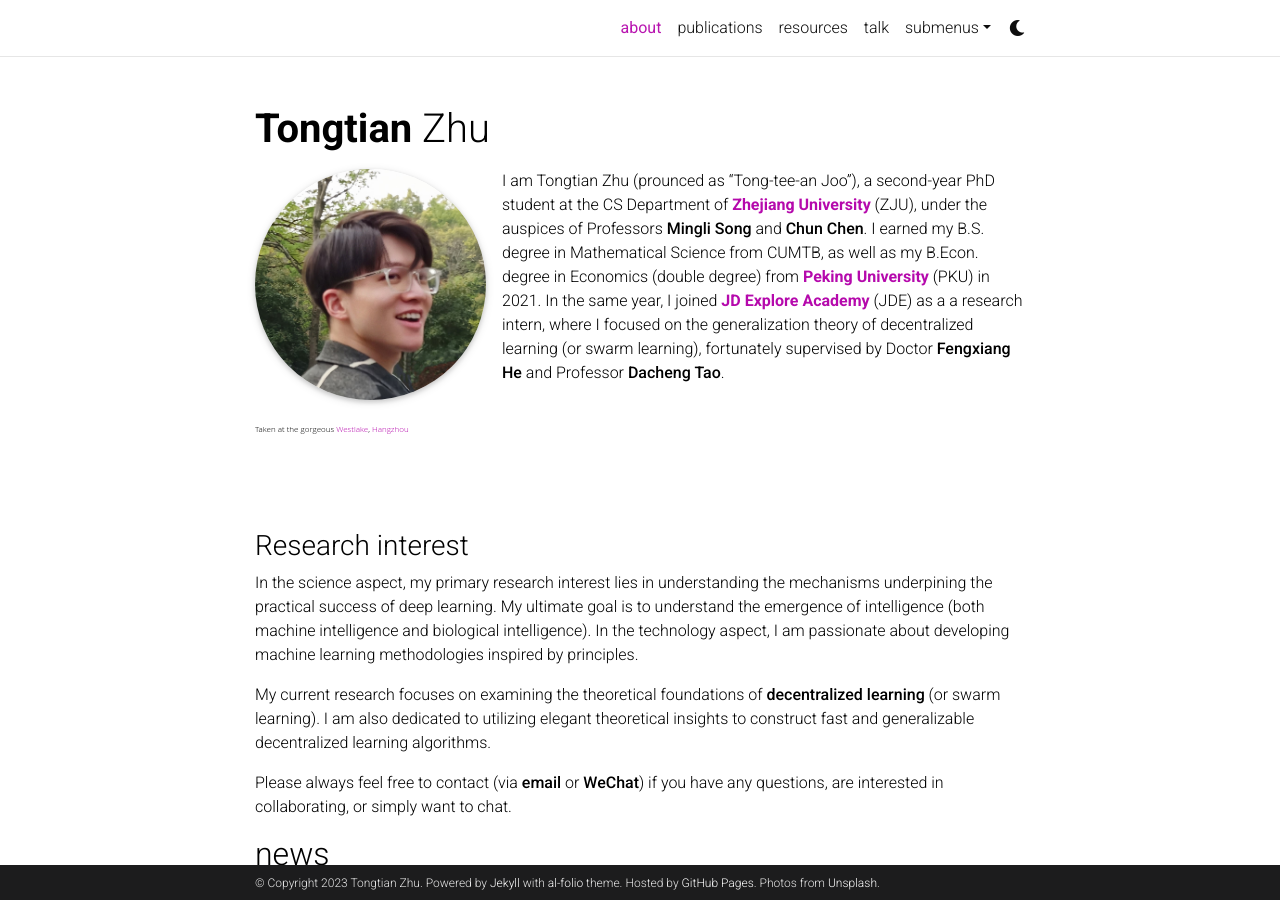
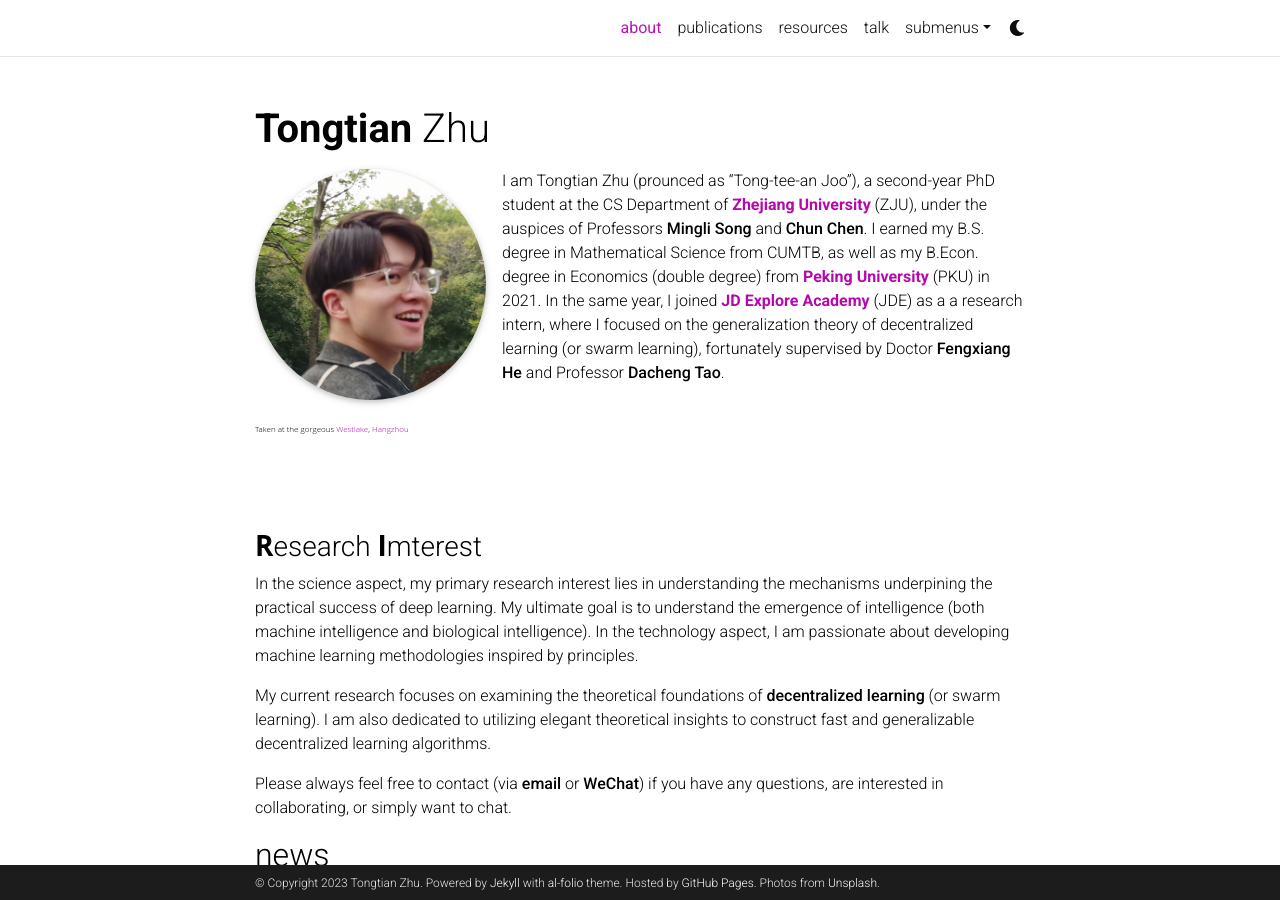
Before and after one commit to Raiden-Zhu/Raiden-Zhu.github.io, a Jekyll site: the page built from _pages/about.md, in a window 1280 px wide and 900 px high. Built offline with Jekyll 4.4.1, drawn with Linux system fonts in a browser that asks for light colours; full-size pictures stand in for the smaller copies a plugin makes; emoji names are drawn with the system emoji font; comment, search, counter and statistics services are not loaded; a style sheet for code colours, icons or effects is not loaded.

Commit message:
Update about.md

```diff
--- a/_pages/about.md
+++ b/_pages/about.md
@@ -27,7 +27,7 @@ I am Tongtian Zhu (prounced as "Tong-tee-an Joo"), a second-year PhD student at
 
 <br/><br/>
 
-### Research interest
+### <span style="font-family: 'Open Sans'; font-weight: bold;">R</span>esearch <span style="font-family: 'Open Sans'; font-weight: bold;">I</span>mterest
 
 In the science aspect, my primary research interest lies in understanding the mechanisms underpining the practical success of deep learning. My ultimate goal is to understand the emergence of intelligence (both machine intelligence and biological intelligence).
 In the technology aspect, I am passionate about developing machine learning methodologies inspired by principles.
```
